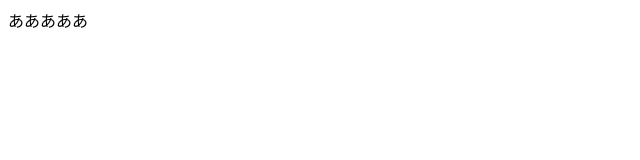
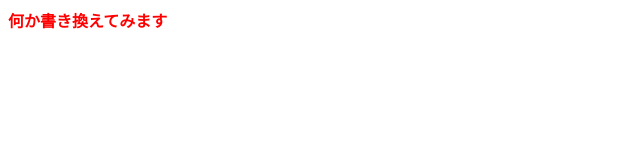
Before and after one commit to katokou0921/20240429-git-workshop, a plain HTML site: page index.html in a window 1280 px wide. Shown: the whole page, without its empty margins (0-640 px from the left). Drawn offline with Linux system fonts and the light colour scheme.

Commit message:
Update index.html

```diff
--- a/index.html
+++ b/index.html
@@ -5,6 +5,6 @@
     <title>タイトル</title>
   </head>
   <body>
-    あああああ
+    <strong style="color: red">何か書き換えてみます</strong>
   </body>
 </html>
```
